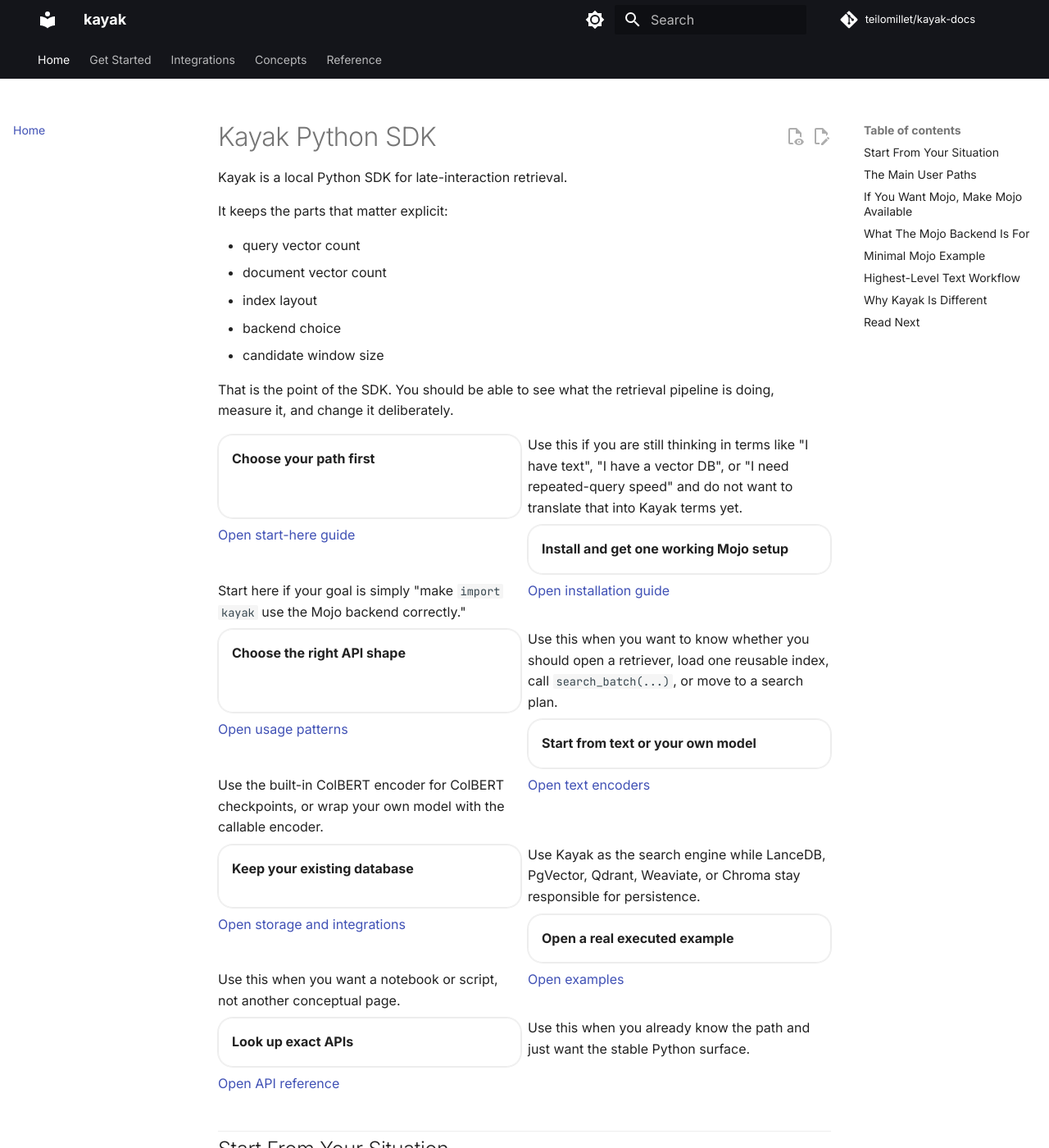
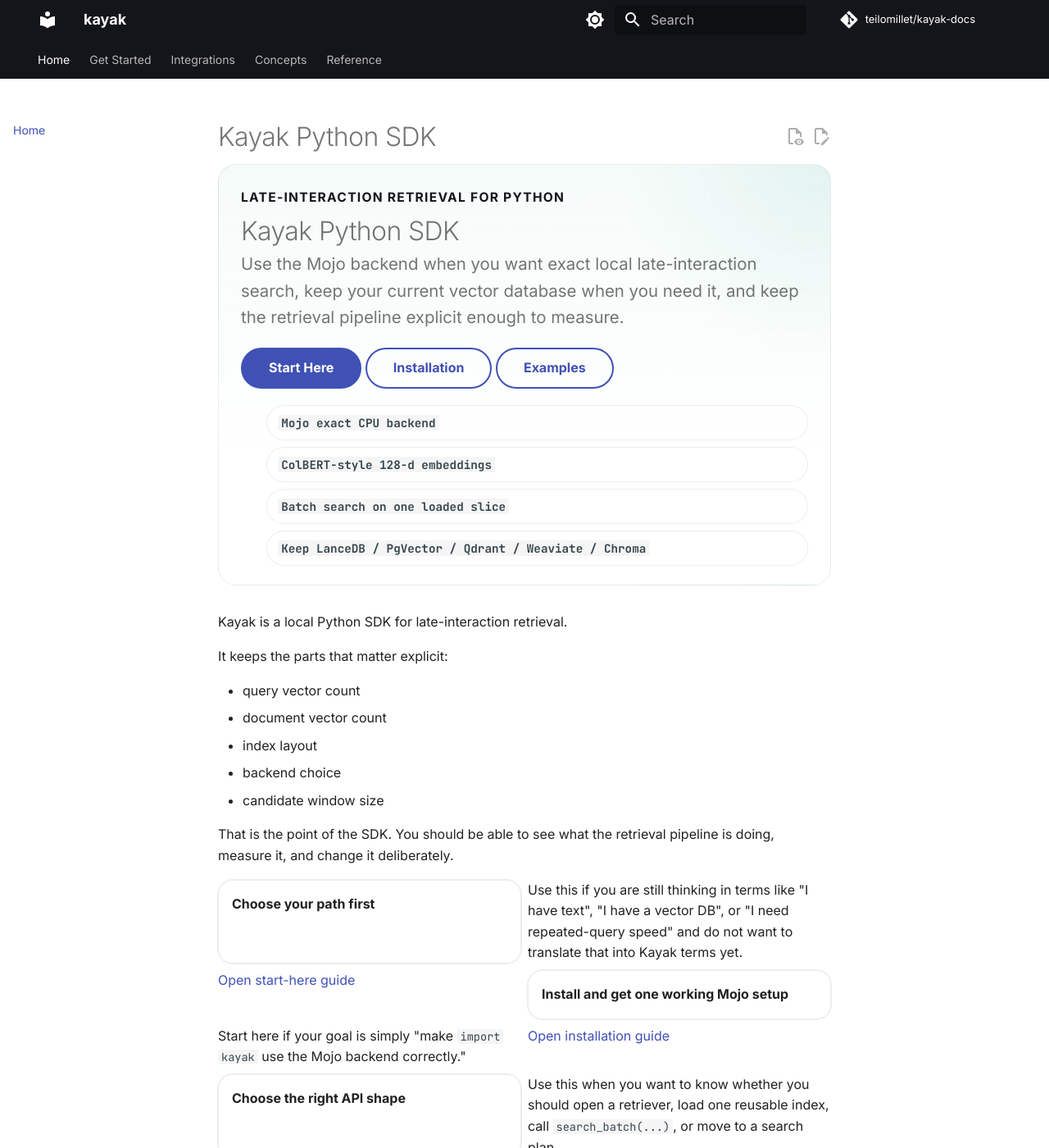
Before and after one commit to teilomillet/kayak-docs, an MkDocs documentation site: the page built from docs/index.md, in a window 1280 px wide and 1400 px high. Shown: the whole window at 82% size. Built offline with MkDocs 1.6.1 and Material for MkDocs 9.7.7, drawn with Linux system fonts in a browser that asks for light colours; comment, search, counter and statistics services are not loaded; some of the changed text lies outside the part shown.

Commit message:
Polish docs landing-page hierarchy

```diff
--- a/docs/index.md
+++ b/docs/index.md
@@ -1,4 +1,31 @@
 # Kayak Python SDK
+
+<div class="kayak-hero" markdown>
+
+<p class="kayak-eyebrow">Late-interaction retrieval for Python</p>
+
+# Kayak Python SDK
+
+<p class="kayak-lead">
+Use the Mojo backend when you want exact local late-interaction search, keep
+your current vector database when you need it, and keep the retrieval pipeline
+explicit enough to measure.
+</p>
+
+[Start Here](start-here.md){ .md-button .md-button--primary }
+[Installation](installation.md){ .md-button }
+[Examples](examples.md){ .md-button }
+
+<div class="kayak-pill-row" markdown>
+
+- `Mojo exact CPU backend`
+- `ColBERT-style 128-d embeddings`
+- `Batch search on one loaded slice`
+- `Keep LanceDB / PgVector / Qdrant / Weaviate / Chroma`
+
+</div>
+
+</div>
 
 Kayak is a local Python SDK for late-interaction retrieval.
 
@@ -99,6 +126,30 @@
     - [Usage Patterns](usage-patterns.md)
     - [Using the Mojo Backend](mojo-backend.md)
     - [Hosted Engine Python](hosted-engine-python.md) if your target is the hosted snapshot runtime
+
+## The Shortest Useful Journey
+
+<div class="grid cards" markdown>
+
+- __Install Mojo correctly__
+
+  Make sure Kayak can actually discover a usable `mojo` CLI.
+
+  [Open installation](installation.md)
+
+- __Run one exact search__
+
+  Use the shortest working ColBERT-style 128-d example.
+
+  [Open quickstart](quickstart.md)
+
+- __Choose the right API shape__
+
+  Move from one working search to the right long-term workflow.
+
+  [Open usage patterns](usage-patterns.md)
+
+</div>
 
 ## The Main User Paths
 
--- a/docs/stylesheets/extra.css
+++ b/docs/stylesheets/extra.css
@@ -1,10 +1,67 @@
 .md-main__inner {
   max-width: 76rem;
+}
+
+.kayak-hero {
+  margin: 0.4rem 0 1.6rem;
+  padding: 1.4rem 1.35rem 1.15rem;
+  border: 1px solid var(--md-default-fg-color--lightest);
+  border-radius: 1.1rem;
+  background:
+    radial-gradient(circle at top right, rgba(92, 191, 170, 0.12), transparent 28%),
+    linear-gradient(180deg, rgba(92, 191, 170, 0.06), transparent 70%);
+}
+
+.kayak-hero--compact {
+  margin-top: 0.2rem;
+}
+
+.kayak-eyebrow {
+  margin: 0 0 0.35rem;
+  color: var(--md-primary-fg-color);
+  font-size: 0.78rem;
+  font-weight: 700;
+  letter-spacing: 0.08em;
+  text-transform: uppercase;
+}
+
+.kayak-lead {
+  max-width: 52rem;
+  margin: 0.2rem 0 1rem;
+  font-size: 1.02rem;
+  line-height: 1.6;
+  color: var(--md-default-fg-color--light);
+}
+
+.kayak-pill-row > ul {
+  display: flex;
+  flex-wrap: wrap;
+  gap: 0.55rem;
+  margin: 1rem 0 0;
+  padding: 0;
+  list-style: none;
+}
+
+.kayak-pill-row > ul > li {
+  padding: 0.35rem 0.65rem;
+  border: 1px solid var(--md-default-fg-color--lightest);
+  border-radius: 999px;
+  background: rgba(255, 255, 255, 0.48);
+  font-size: 0.84rem;
+  font-weight: 600;
 }
 
 .md-typeset h1 {
   margin-bottom: 0.6rem;
   letter-spacing: -0.02em;
+}
+
+.md-typeset .kayak-hero h1 {
+  margin: 0;
+}
+
+.md-typeset .md-button {
+  border-radius: 999px;
 }
 
 .md-typeset h2 {
```
Also changed, not shown: docs/start-here.md (+47 -0 lines).
